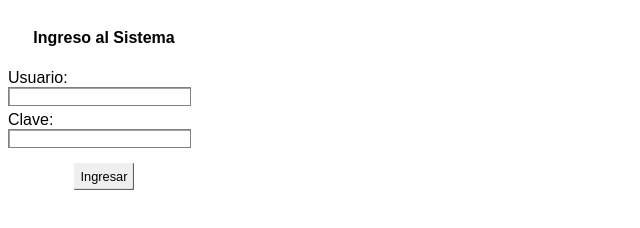
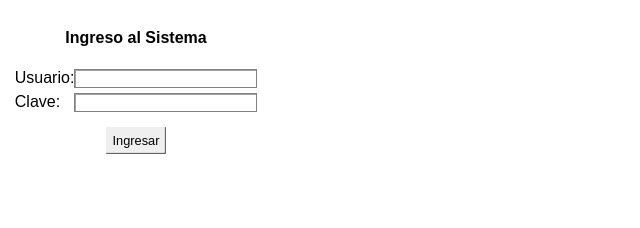
Before and after one commit to gonzalonahuelgomez/CACFront22006-Gomez, a plain HTML site: page JS/U3/index.html in a window 1280 px wide. Shown: the whole page, without its empty margins (0-640 px from the left). Drawn offline with Linux system fonts and the light colour scheme.

Commit message:
finished 3u js

```diff
--- a/JS/U3/index.html
+++ b/JS/U3/index.html
@@ -15,10 +15,14 @@
     <h4 class="text-center">Ingreso al Sistema</h4>
     <form id="form-selector">
       <div class="input-info">
+        <div>
           <label for="user">Usuario:</label>
           <input type="text" name="user" id="user">
+        </div>
+        <div>
           <label for="password">Clave:</label>
           <input type="password" name="password" id="password">
+        </div>
       </div>
       <div class="submit-center">
         <button id="submit" type="submit">Ingresar</button>
--- a/JS/U3/style.css
+++ b/JS/U3/style.css
@@ -3,9 +3,10 @@
 }
 
 .container {
-  width: 15vw;
+  width: 20vw;
   display: flex;
   flex-direction: column;
+  align-items: center
 }
 
 .text-center {
```
